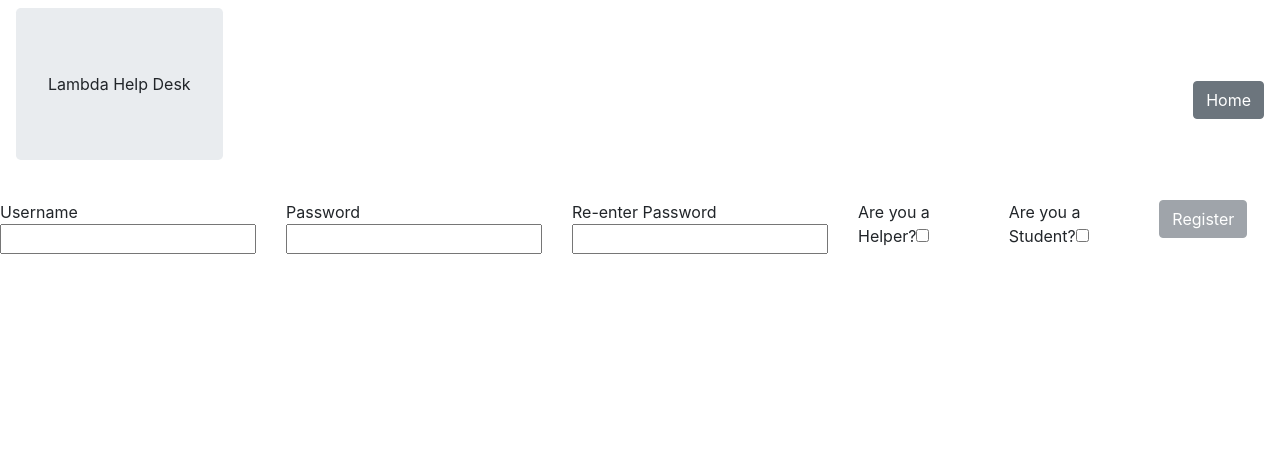
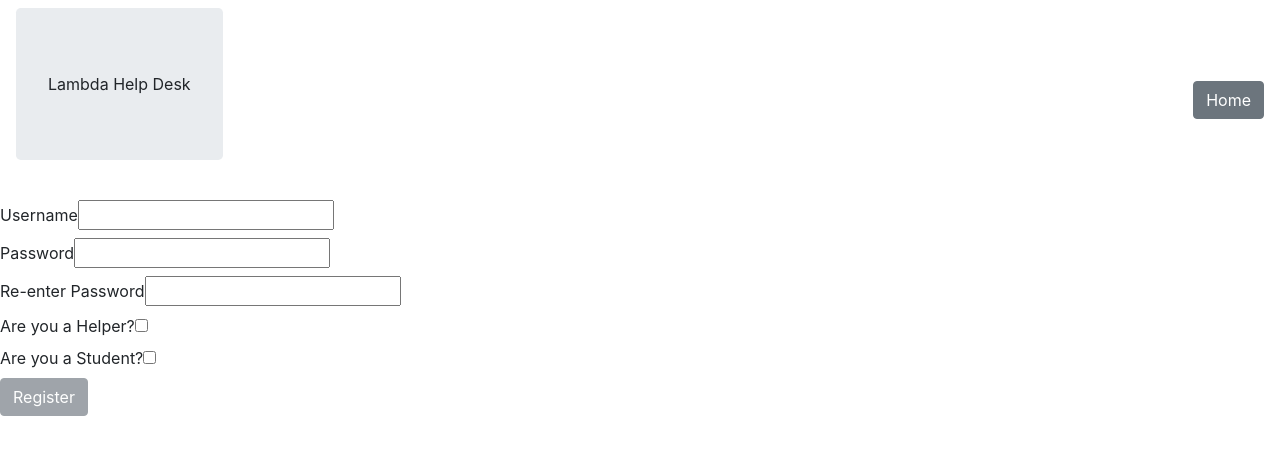
Before and after one commit to scottynate05/front-end, a React (Create React App) app in the folder dev-desk/: page /register in a window 1280 px wide. Shown: the top 454 px of the page. Built offline with nearby package versions, Linux system fonts and the light colour scheme.

Commit message:
update schema

```diff
--- a/dev-desk/src/components/Register.js
+++ b/dev-desk/src/components/Register.js
@@ -1,4 +1,4 @@
-import React, {useState} from 'react'
+import React, {useState, useEffect} from 'react'
 
 import {Form, Label, Col, Row, Button} from 'reactstrap'
 import * as yup from 'yup'
@@ -22,6 +22,12 @@ const Register = () => {
         })
     }
 
+    useEffect(()=> {
+        formschema.isValid(formData).then(valid=>{
+            setButtonDisabled(!valid);
+        })
+    })
+
     const formschema = yup.object().shape({
         username:yup.string().required('Username is required'),
         password:yup.string().required('Password is required').matches(
@@ -30,6 +36,7 @@ const Register = () => {
         repassword:yup.string().required('Must reenter password').oneOf([yup.ref('password'), null], 'Passwords must match'),
         helperCheck: yup.boolean(),
         studentCheck: yup.boolean()
+
     })
 
     const [formData, setFormData] = useState({
@@ -63,46 +70,46 @@ const Register = () => {
     return(
         <>
             <Form>
-                <Row>
-                    <Col>
+                <Col>
+                    <Row>
                         <Label>
                             Username
                             <input name ='username' type='text' data-cy='username' value={formData.username} onChange={eventChange}>
                             </input>
                         </Label>
-                    </Col>
-                    <Col>
+                    </Row>
+                    <Row>
                         <Label>
                             Password
                             <input name ='password' type='text' data-cy='password' value={formData.password} onChange={eventChange}>
                             </input>
                         </Label>
-                    </Col>
-                    <Col>
+                    </Row>
+                    <Row>
                         <Label>
                             Re-enter Password
                             <input name ='repassword' type='text' data-cy='repassword'value={formData.repassword} onChange={eventChange} >
                             </input>
                         </Label>
-                    </Col>
-                    <Col>
+                    </Row>
+                    <Row>
                         <Label>
                             Are you a Helper?
                             <input name ='helperCheck' type='checkbox' data-cy='helpercheck' value={formData.helperCheck} onChange={eventChange}>
                             </input>
                         </Label>
-                    </Col>
-                    <Col>
+                    </Row>
+                    <Row>
                     <Label>
                         Are you a Student?
                         <input name ='studentCheck' type='checkbox' data-cy='studentcheck' value={formData.studentCheck} onChange={eventChange} >
                         </input>
                     </Label>
-                    </Col>
-                    <Col>
+                    </Row>
+                    <Row>
                         <Button disabled ={buttonDisabled}>Register</Button>
-                    </Col>
-                </Row>
+                    </Row>
+                </Col>
             </Form>
         </>
     )
```
